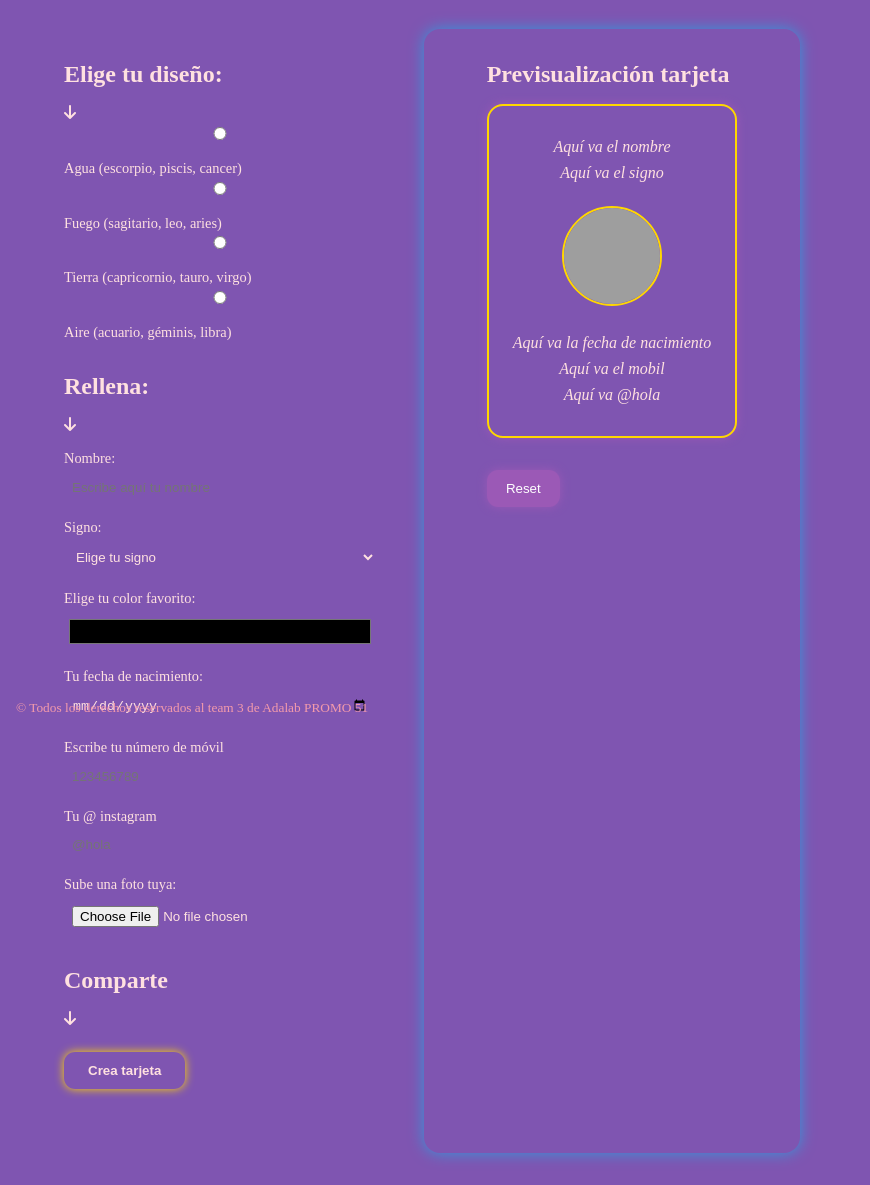
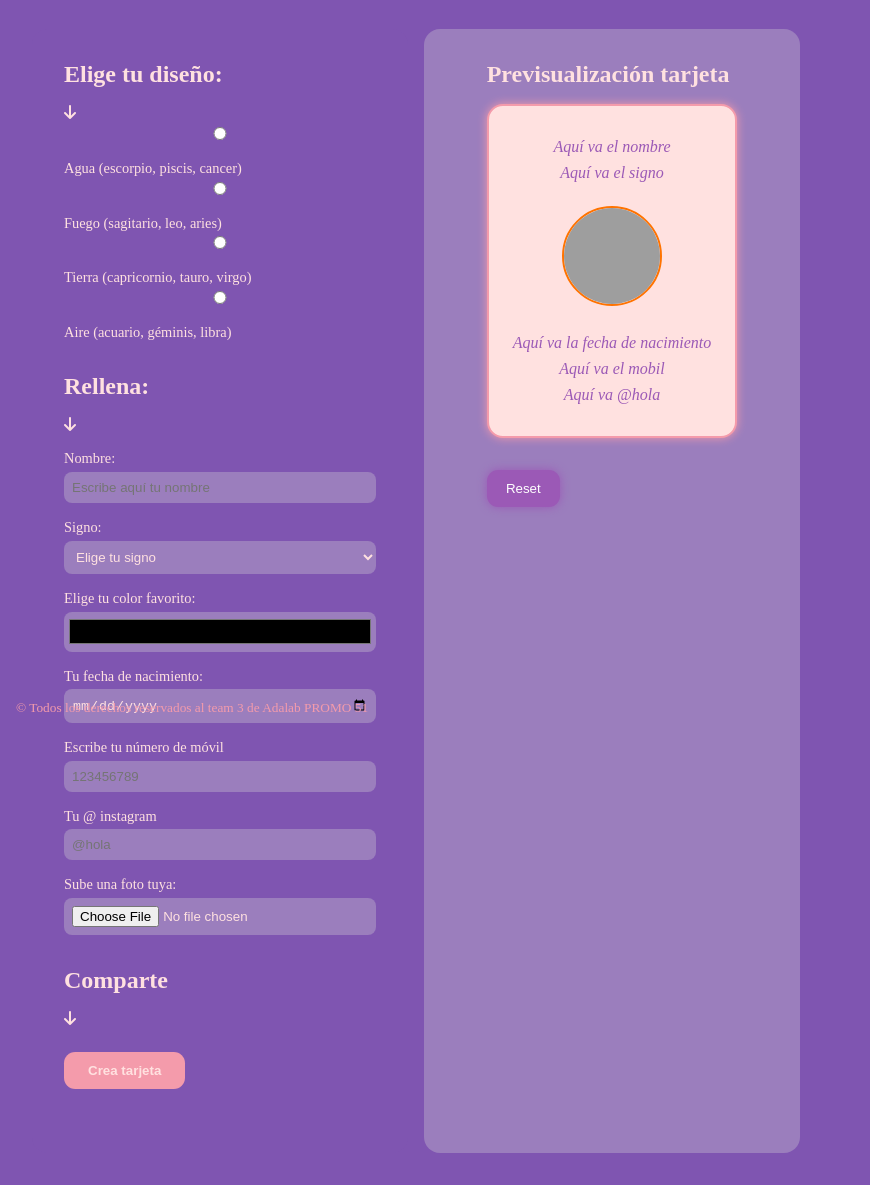
Before and after one commit to Paula-51/project-promo-51-module-2-team-3, a website built with Vite: page src/form.html in a window 1280 px wide. Shown: the part 68-1253 px from the top of the page, without its empty margins (0-870 px from the left). Built offline with nearby package versions, Linux system fonts and the light colour scheme; grey boxes are pictures that could not be loaded.

Commit message:
css bien

```diff
--- a/src/scss/layout/_formMain.scss
+++ b/src/scss/layout/_formMain.scss
@@ -2,12 +2,13 @@
 
 .all {
     display: flex;
+
 }
 
 /*Sección del formulario */
 .create {
     flex: 1;
-    background-color: var(--color-bg);
+    background-color: vars.$color-bg;
     border-radius: 15px;
     padding: 2rem;
  }
@@ -18,7 +19,7 @@
   }
 
   h2 {
-    color: var(--color-emphasis);
+    color: vars.$color-emphasis;
     margin-bottom: 1rem;
   }
 
@@ -34,8 +35,8 @@
     margin-top: 0.3rem;
     border-radius: 0.5rem;
     border: none;
-    background: var(--color-primary);
-    color: var(--color-emphasis)
+    background: vars.$color-primary;
+    color: vars.$color-emphasis;
   }
 
   input[type="color"] {
@@ -48,33 +49,32 @@
     padding: 0.7rem 1.5rem;
     border: none;
     border-radius: 0.7rem;
-    background: var(--color-secondary);
-    color: var(--color-emphasis);
+    background: vars.$color-secondary;
+    color: vars.$color-emphasis;
     font-weight: bold;
     cursor: pointer;
-    box-shadow: 0 0 10px #ffd700;
   }
 
   /* Sección de previsualización */
   .preview {
     flex: 1;
-    background: var(--color-secondary);
+    background: vars.$color-primary;
     border-radius: 1rem;
     padding: 2rem;
-    box-shadow: 0 0 15px #3498db;
     display: flex;
     flex-direction: column;
     align-items: center;
   }
 
   .preview__card {
-    background: var(--color-primary);
+    background: vars.$color-emphasis;
     padding: 1.5rem;
     border-radius: 1rem;
+    color:#9b59b6;
     width: 100%;
     text-align: center;
-    border: 2px solid #ffd700;
-    box-shadow: 0 0 10px #9b59b6;
+    border: 2px solid vars.$color-secondary;
+    box-shadow: 0 0 10px vars.$color-secondary;
   }
 
   .preview__card p {
@@ -88,7 +88,7 @@
     width: 100px;
     height: 100px;
     object-fit: cover;
-    border: 2px solid #ffd700;
+    border: 2px solid #ff7300;
   }
 
   .preview button {
```
